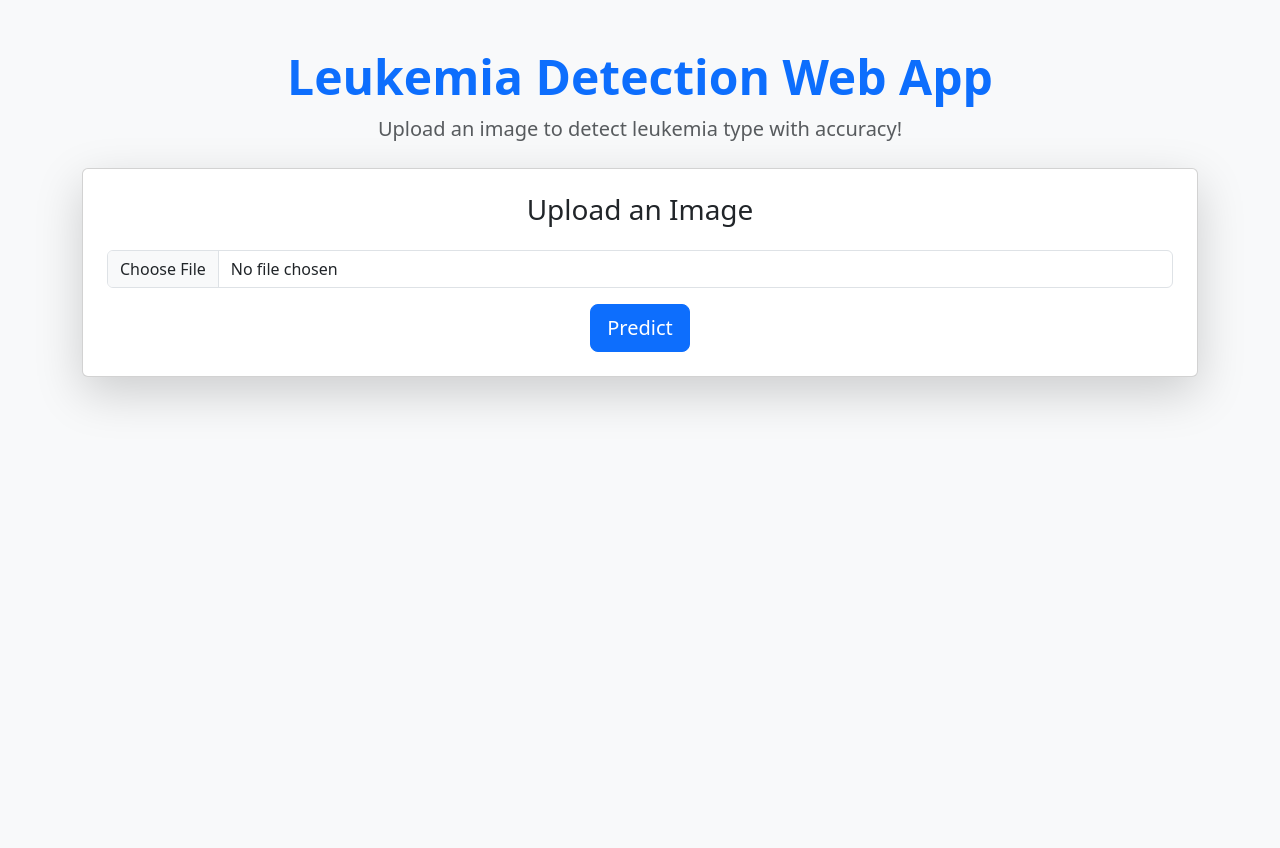
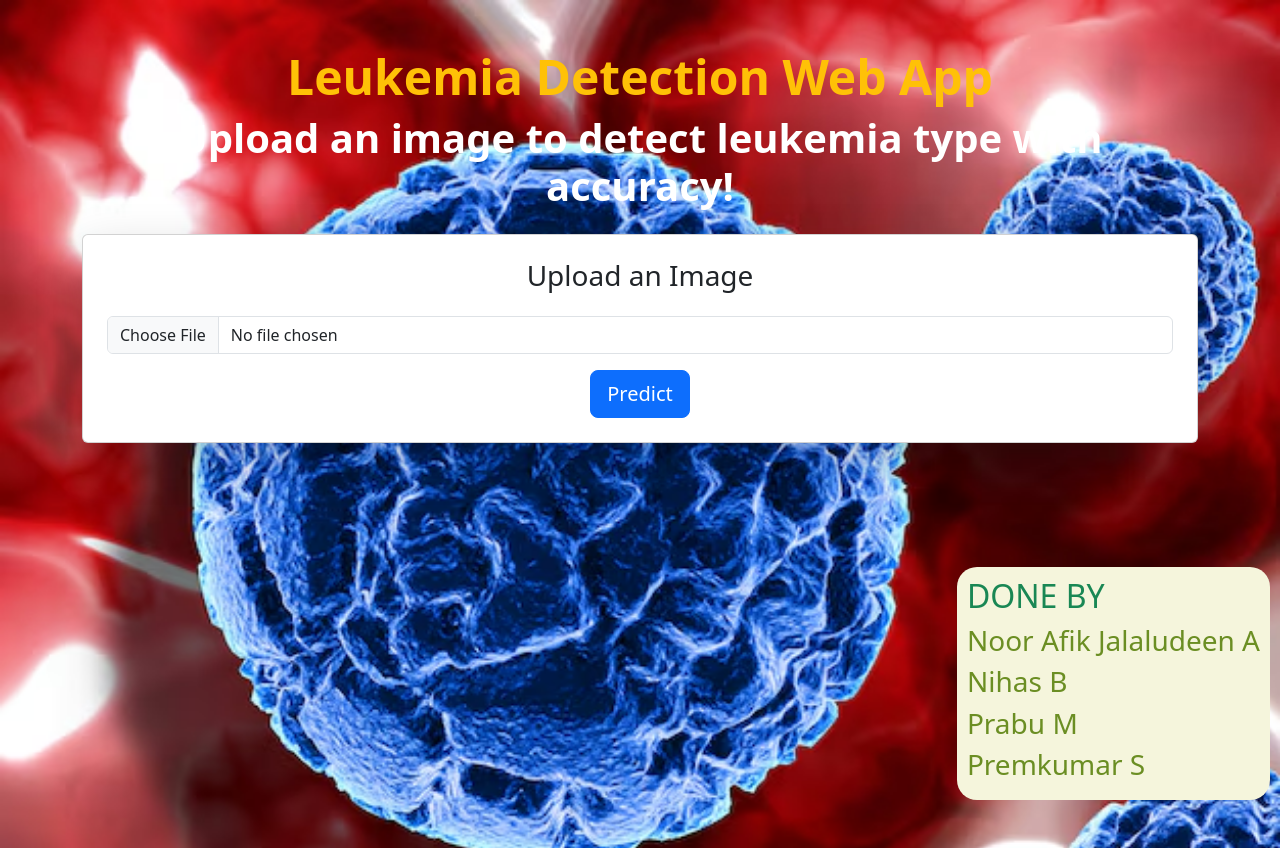
Before and after one commit to Noor-Afik-Jalaludeen-A/leukemia_Detection_, a Flask app: page / in a window 1280 px wide. Before the commit the page ends 406 px from the top, so only its background shows below. Run offline with Flask 3, Linux system fonts and the light colour scheme.

Commit message:
image update

```diff
--- a/templates/index.html
+++ b/templates/index.html
@@ -11,8 +11,8 @@
     <div class="container mt-5">
         <!-- Header Section -->
         <div class="text-center mb-4">
-            <h1 class="display-5 fw-bold text-primary">Leukemia Detection Web App</h1>
-            <p class="lead text-muted">Upload an image to detect leukemia type with accuracy!</p>
+            <h1 class="display-5 fw-bold text-warning">Leukemia Detection Web App</h1>
+            <h2 class="display-6 lead fw-bold text-white">Upload an image to detect leukemia type with accuracy!</h2>
         </div>
 
         <!-- Form Section -->
@@ -41,5 +41,32 @@
 
     <!-- Bootstrap JS Bundle -->
     <script src="https://cdn.jsdelivr.net/npm/bootstrap@5.3.0/dist/js/bootstrap.bundle.min.js"></script>
+    <div class="nihas">
+        <h2 class="text-success">DONE BY</h2>
+        <h3>Noor Afik Jalaludeen A</h3>
+        <h3>Nihas B</h3>
+        <h3>Prabu M</h3>
+        <h3>Premkumar S</h3>
+    </div>
+    <style>
+        .nihas{
+            position: fixed;
+            bottom: 0;
+            right: 10px;
+            background-color:beige;
+            padding: 10px;
+            border-radius: 20px;
+            color: olivedrab;
+        }
+        body {
+    background-image: url('/static/uploads/cellimages.jpg');
+    background-size: cover;
+    background-position: center;
+    background-attachment: fixed;
+    height: 100vh;
+    margin: 0;
+}
+
+    </style>
 </body>
 </html>
```
Also changed, not shown: static/uploads/Im003_30.jpg (added), static/uploads/Im108_0.jpg (added), static/uploads/Placement.jpg (added), static/uploads/Screenshot_20221119_103823.png (added), static/uploads/Screenshot_2023-06-15_222430.png (added), static/uploads/Screenshot_2024-02-04_204539.png (added), static/uploads/cellimages.jpg (added).
